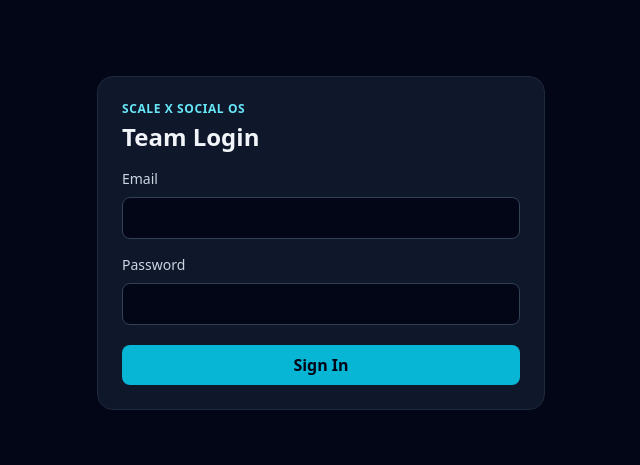
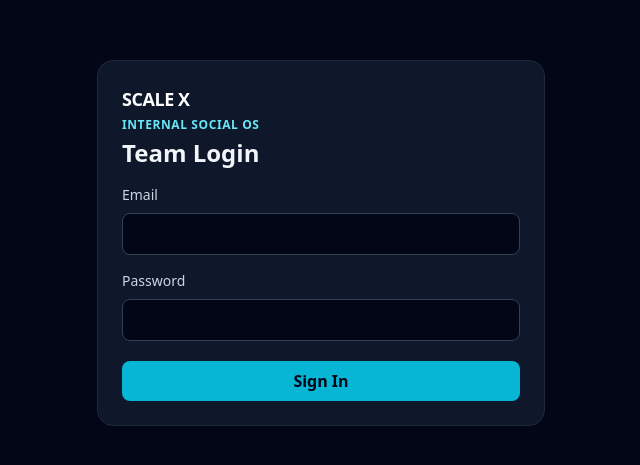
Before and after one commit to kumaresrao5/vishra-social-os, a Next.js app: page / in a window 1280 px wide. Shown: the part 157-622 px from the top of the page, without its empty margins (319-959 px from the left). Built offline with nearby package versions, Linux system fonts and the light colour scheme; no server answers.

Commit message:
Apply Scale X branding updates in login and header

```diff
--- a/app/page.tsx
+++ b/app/page.tsx
@@ -21,6 +21,15 @@ type AppUser = {
 };
 
 const API_BASE_URL = (process.env.NEXT_PUBLIC_API_BASE_URL ?? "").replace(/\/$/, "");
+
+function ScaleXLogo({ compact = false }: { compact?: boolean }) {
+  return (
+    <div className={compact ? "" : "mb-2"}>
+      <p className={`${compact ? "text-lg" : "text-2xl"} font-black tracking-tight text-white`}>SCALE X</p>
+      {!compact ? <p className="text-xs uppercase tracking-[0.2em] text-cyan-200/80">Since 2023</p> : null}
+    </div>
+  );
+}
 
 export default function HomePage() {
   const [selectedFile, setSelectedFile] = useState<File | null>(null);
@@ -206,7 +215,8 @@ export default function HomePage() {
           onSubmit={onLoginSubmit}
           className="w-full max-w-md rounded-2xl border border-slate-800 bg-slate-900 p-6"
         >
-          <p className="mb-1 text-xs font-semibold uppercase tracking-wider text-cyan-300">Scale X Social OS</p>
+          <ScaleXLogo compact />
+          <p className="mb-1 mt-1 text-xs font-semibold uppercase tracking-wider text-cyan-300">Internal Social OS</p>
           <h1 className="mb-4 text-2xl font-bold">Team Login</h1>
           <label className="mb-2 block text-sm font-medium text-slate-300">Email</label>
           <input
@@ -243,10 +253,7 @@ export default function HomePage() {
       <section className="relative overflow-hidden border-b border-slate-800 bg-gradient-to-r from-cyan-600 via-sky-700 to-indigo-900 px-6 py-14">
         <div className="mx-auto max-w-5xl">
           <div className="mb-3 flex items-center justify-between gap-3">
-            <p className="inline-flex items-center gap-2 rounded-full bg-white/15 px-3 py-1 text-xs font-semibold uppercase tracking-wider">
-              <Sparkles className="h-4 w-4" />
-              Scale X Social OS
-            </p>
+            <ScaleXLogo compact />
             <button
               type="button"
               onClick={logout}
@@ -257,10 +264,9 @@ export default function HomePage() {
             </button>
           </div>
 
-          <h1 className="text-3xl font-bold leading-tight md:text-5xl">AI-Powered Instagram Automation</h1>
+          <h1 className="text-3xl font-bold leading-tight md:text-5xl">Scale X Internal Publishing Console</h1>
           <p className="mt-3 max-w-2xl text-sm text-cyan-100 md:text-base">
-            Upload once, generate high-converting captions with Groq, edit the draft, and publish directly using
-            Meta Graph API.
+            Upload posters, generate caption drafts, and publish to Instagram with role-based control across outlets.
           </p>
         </div>
       </section>
```
